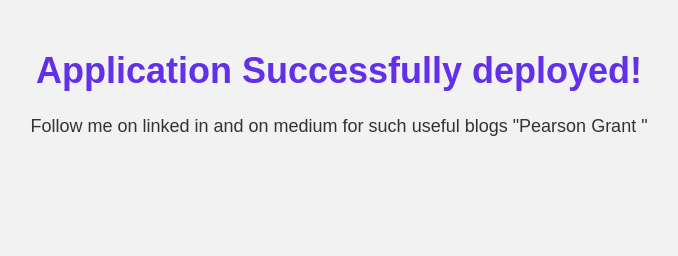
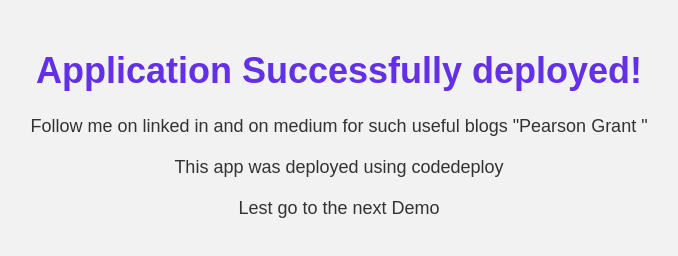
Before and after one commit to PearsonGrant24/Aws_pipeline, a plain HTML site: page index.html in a window 1280 px wide. Shown: the whole page, without its empty margins (301-979 px from the left). Drawn offline with Linux system fonts and the light colour scheme.

Commit message:
Update index.html

```diff
--- a/index.html
+++ b/index.html
@@ -24,5 +24,7 @@
   <body>
     <h1>Application Successfully deployed!</h1>
     <p>Follow me on linked in and on medium for such useful blogs "Pearson Grant " </p>
+	  <p>This app was deployed using codedeploy  </p>
+	  <p>Lest go to the next Demo </p>
   </body>
 </html>
```
